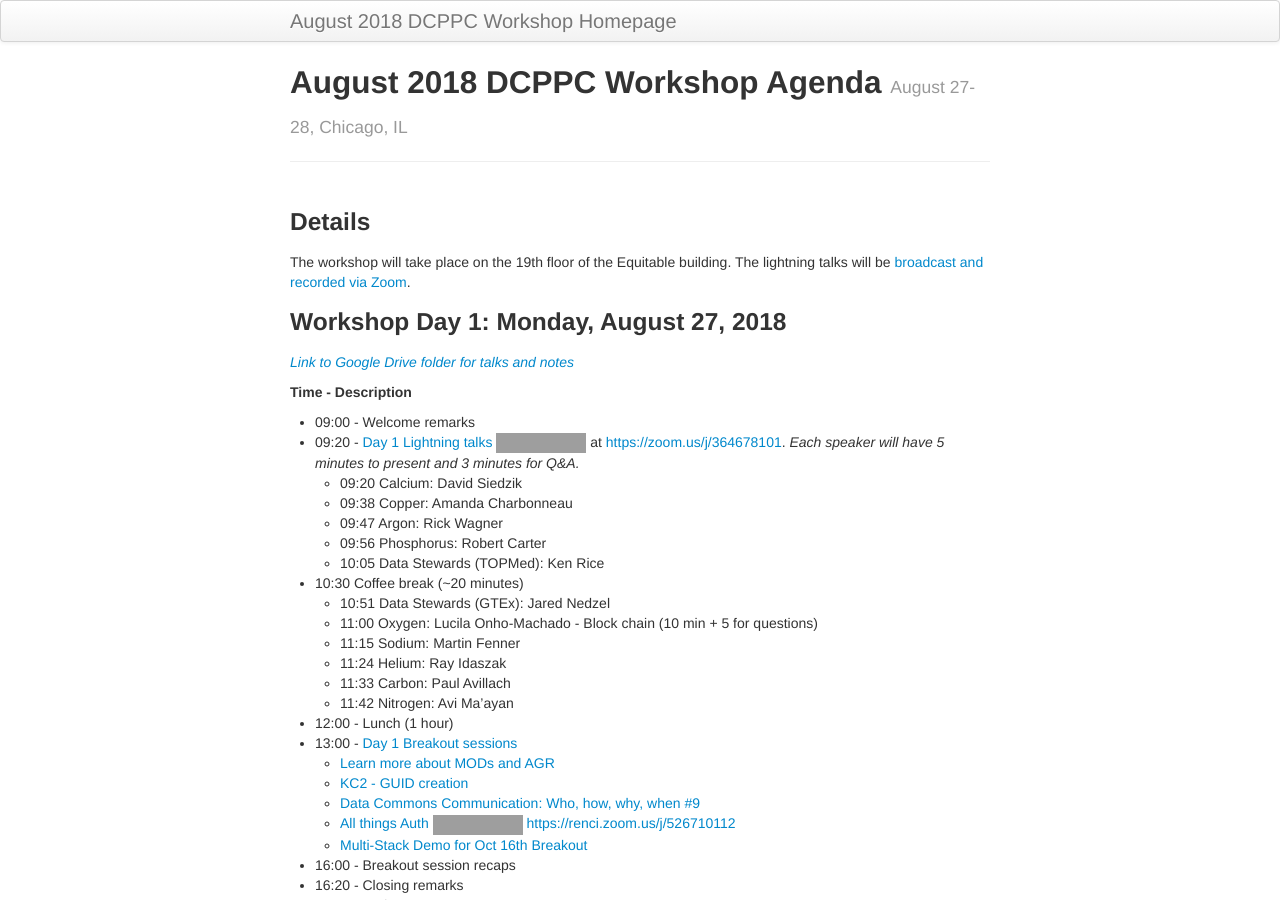
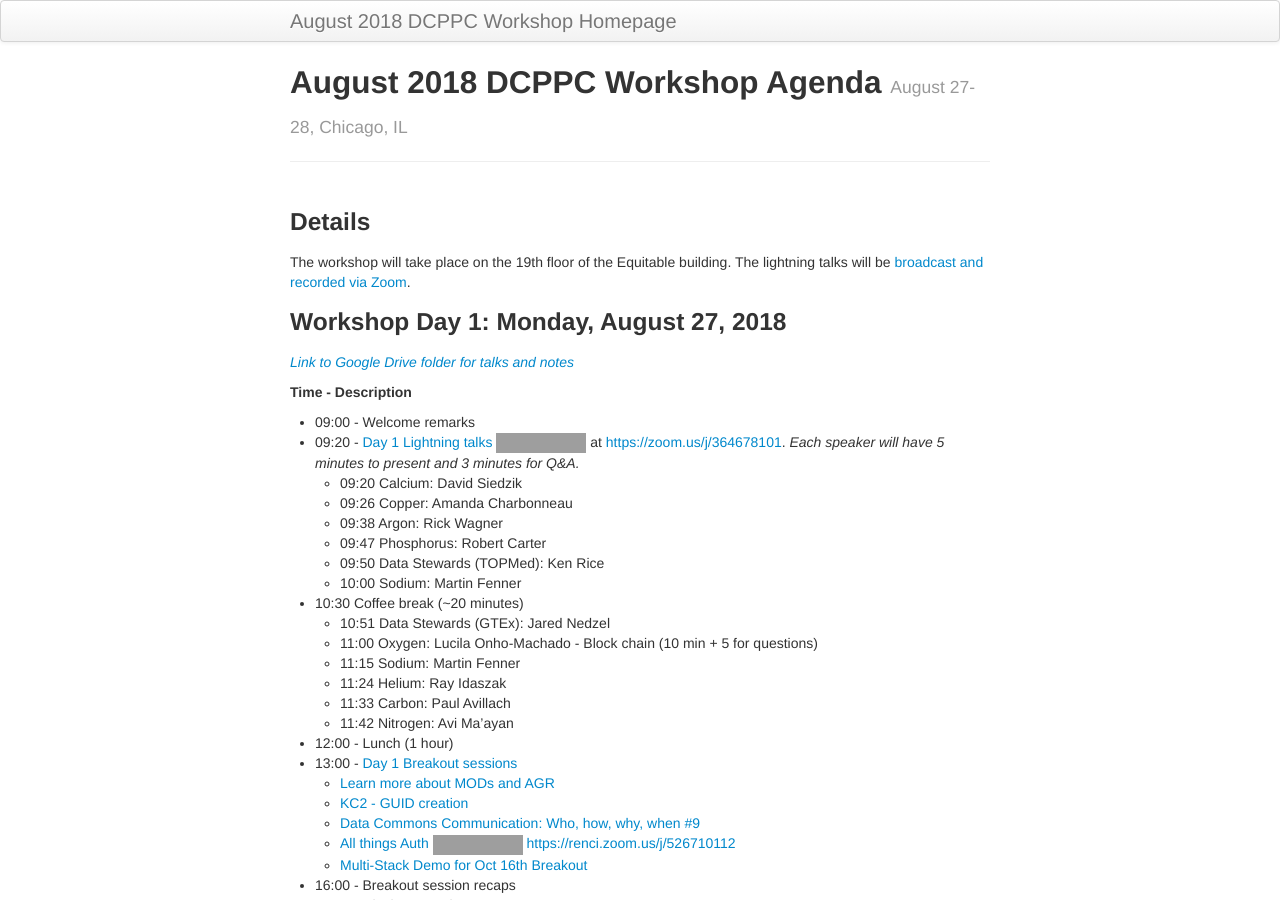
Before and after one commit to dcppc/2018-august-workshop, a Jekyll site: the page built from docs/agenda.md, in a window 1280 px wide and 900 px high. Built offline with Jekyll 4.4.1, drawn with Linux system fonts in a browser that asks for light colours; grey boxes are pictures that could not be loaded.

Commit message:
speakers

```diff
--- a/docs/agenda.md
+++ b/docs/agenda.md
@@ -18,10 +18,11 @@ The workshop will take place on the 19th floor of the Equitable building. The li
 - 09:20 - [Day 1 Lightning talks](https://github.com/dcppc/2018-august-workshop/issues/1)
 ![github](https://img.shields.io/badge/Connect%20-via%20Zoom-blue.svg)   at <https://zoom.us/j/364678101>. _Each speaker will have 5 minutes to present and 3 minutes for Q&A._
 	- 09:20 Calcium: David Siedzik
-	- 09:38 Copper: Amanda Charbonneau
-	- 09:47 Argon: Rick Wagner
-	- 09:56 Phosphorus: Robert Carter
-	- 10:05 Data Stewards (TOPMed): Ken Rice
+	- 09:26 Copper: Amanda Charbonneau
+	- 09:38 Argon: Rick Wagner
+	- 09:47 Phosphorus: Robert Carter
+	- 09:50 Data Stewards (TOPMed): Ken Rice
+	- 10:00 Sodium: Martin Fenner
 - 10:30 Coffee break (~20 minutes)
 	- 10:51 Data Stewards (GTEx): Jared Nedzel
     - 11:00 Oxygen: Lucila Onho-Machado - Block chain (10 min + 5 for questions)
```
